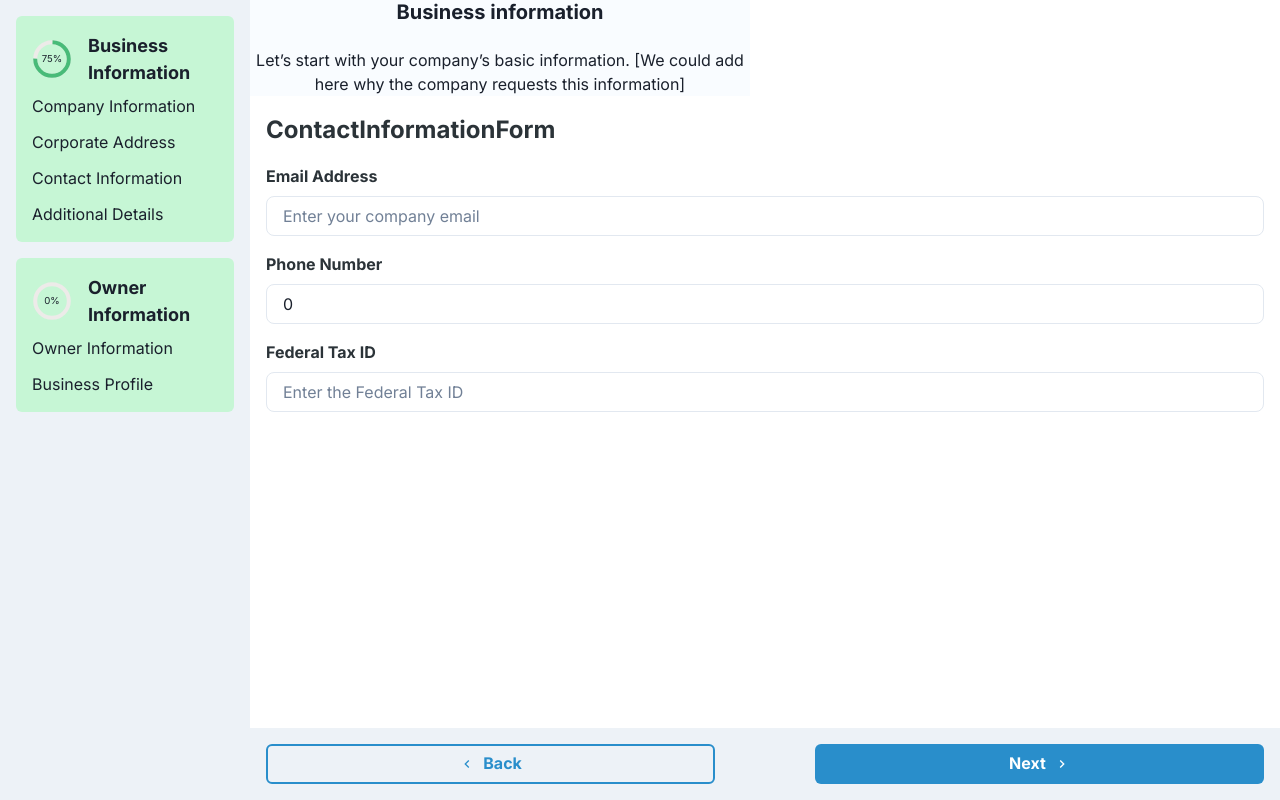
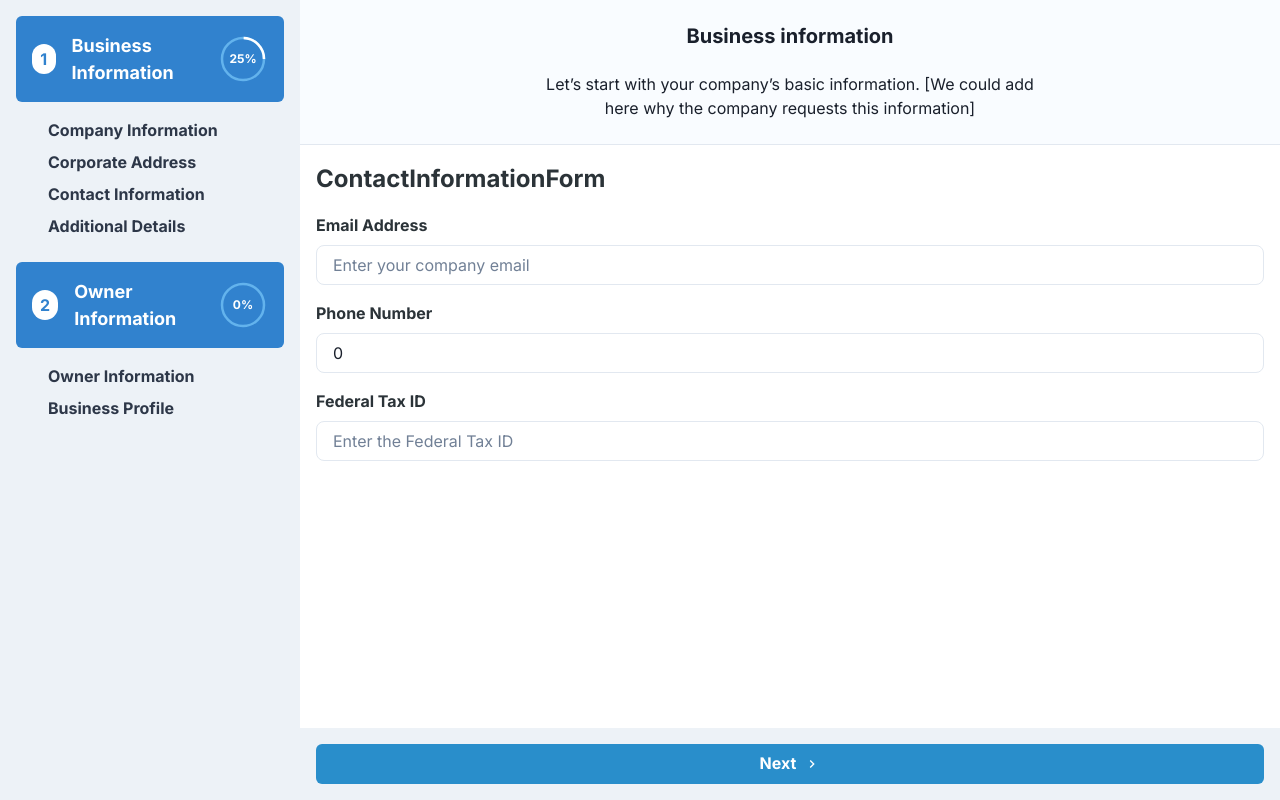
Before and after one commit to Elkinssm/forms-project, a React (Vite) app: page /company-information in a window 1280 px wide. Both pictures are taken after a click on the item "Contact Information". Built offline with nearby package versions, Linux system fonts and the light colour scheme.

Commit message:
Add animation

```diff
--- a/src/components/MainLayout/Main.tsx
+++ b/src/components/MainLayout/Main.tsx
@@ -1,17 +1,25 @@
 // Main.tsx
 import React, { useState, useRef, useEffect } from "react";
-import { Routes, Route, useNavigate, useLocation, Navigate } from "react-router-dom";
+import {
+  Routes,
+  Route,
+  useNavigate,
+  useLocation,
+  Navigate,
+} from "react-router-dom";
+import { motion, AnimatePresence } from "framer-motion";
+import { Box } from "@chakra-ui/react";
 import CompanyInformation from "../YourBusiness/CompanyInformationForm/CompanyInformationForm";
 import CorporateAddressForm from "../YourBusiness/CorporateAddressForm/CorporateAddressForm";
 import ContactInformationForm from "../YourBusiness/ContactInformationForm/ContactInformationForm";
 import AdditionalDetailsForm from "../YourBusiness/AdditionalDetailsForm/AdditionalDetailsForm";
 import OwnerInformationForm from "../OwnerInformation/OwnerInformationForm";
+import BusinessProfileForm from "../BusinessProfile/BusinessProfile";
 import NewForm2 from "../YourBusiness/CompanyInformationForm/CompanyInformationForm";
 import Sidebar from "../Sidebar/Sidebar";
 import Layout from "./Layout";
-import Header from "./Header";
 import Footer from "./Footer";
-import BusinessProfileForm from "../BusinessProfile/BusinessProfile";
+import FormHeader from "../FormComponents/FormHeader";
 
 const sections = [
   {
@@ -33,7 +41,7 @@ const sections = [
 ];
 
 const Main: React.FC = () => {
-  const [currentSection, setCurrentSection] = useState(0);
+  const [currentSectionIndex, setCurrentSectionIndex] = useState(0);
   const [sectionProgress, setSectionProgress] = useState<number[]>(
     sections.map(() => 0) // Inicializa el progreso de cada sección en 0%
   );
@@ -48,27 +56,29 @@ const Main: React.FC = () => {
       (subsection) => subsection.path === location.pathname
     );
     if (currentIndex !== -1) {
-      setCurrentSection(currentIndex);
-
-      // Calcular y actualizar el progreso de la sección correspondiente
-      const sectionIndex = Math.floor(
-        (currentIndex / flatSections.length) * sections.length
+      const sectionIndex = sections.findIndex((section) =>
+        section.subsections.some(
+          (subsection) => subsection.path === location.pathname
+        )
       );
-      updateSectionProgress(sectionIndex, currentIndex);
+      setCurrentSectionIndex(sectionIndex);
+      updateSectionProgress(sectionIndex);
     }
   }, [location.pathname]);
 
-  const updateSectionProgress = (
-    sectionIndex: number,
-    currentIndex: number
-  ) => {
+  const updateSectionProgress = (sectionIndex: number) => {
+    const section = sections[sectionIndex];
     const flatSections = sections.flatMap((section) => section.subsections);
-    const section = sections[sectionIndex];
-    const completedSubsections = flatSections.slice(
-      sectionIndex * section.subsections.length,
-      currentIndex + 1
-    ).length;
-    const progress = (completedSubsections / section.subsections.length) * 100;
+
+    const visitedCount = section.subsections.reduce((count, subsection) => {
+      if (location.pathname === subsection.path) {
+        return count + 1;
+      }
+      return count;
+    }, 0);
+
+    const progress = (visitedCount / section.subsections.length) * 100;
+
     setSectionProgress((prevProgress) => {
       const newProgress = [...prevProgress];
       newProgress[sectionIndex] = progress;
@@ -77,19 +87,24 @@ const Main: React.FC = () => {
   };
 
   const handleBack = () => {
-    if (currentSection > 0) {
-      setCurrentSection((prevSection) => prevSection - 1);
-      navigateToSection(currentSection - 1);
+    const flatSections = sections.flatMap((section) => section.subsections);
+    const currentIndex = flatSections.findIndex(
+      (subsection) => subsection.path === location.pathname
+    );
+    if (currentIndex > 0) {
+      const prevSectionIndex = currentIndex - 1;
+      navigate(flatSections[prevSectionIndex].path);
     }
   };
 
   const handleNext = () => {
-    if (
-      currentSection <
-      sections.flatMap((section) => section.subsections).length - 1
-    ) {
-      setCurrentSection((prevSection) => prevSection + 1);
-      navigateToSection(currentSection + 1);
+    const flatSections = sections.flatMap((section) => section.subsections);
+    const currentIndex = flatSections.findIndex(
+      (subsection) => subsection.path === location.pathname
+    );
+    if (currentIndex < flatSections.length - 1) {
+      const nextSectionIndex = currentIndex + 1;
+      navigate(flatSections[nextSectionIndex].path);
     }
   };
 
@@ -100,9 +115,8 @@ const Main: React.FC = () => {
     }
   };
 
-  const handleSectionClick = (index: number) => {
-    setCurrentSection(index);
-    navigateToSection(index);
+  const handleSectionClick = (sectionIndex: number) => {
+    navigateToSection(sectionIndex);
   };
 
   return (
@@ -115,79 +129,143 @@ const Main: React.FC = () => {
         />
       }
       header={
-        <Header
-          title={"Business information"}
-          description={
-            "Let’s start with your company’s basic information. [We could add here why the company requests this information]"
-          }
+        <Box
+          flex="0"
+          p={6}
+          bg="#F9FCFF"
+          display="flex"
+          justifyContent="center"
+          borderBottom="1px solid"
+          borderColor="gray.200"
+          zIndex={1}
+        >
+          <FormHeader
+            title="Business information"
+            description="Let’s start with your company’s basic information. [We could add here why the company requests this information]"
           />
+        </Box>
       }
       footer={
         <Footer
           onBack={handleBack}
           onNext={handleNext}
           formRef={formRef}
-          showBackButton={currentSection > 0}
-          isFirstPage={currentSection === 0}
+          showBackButton={currentSectionIndex > 0}
+          isFirstPage={currentSectionIndex === 0}
         />
       }
     >
-      <Routes>
+      <AnimatePresence mode="wait">
+        <Routes key={location.pathname} location={location}>
           <Route path="/" element={<Navigate to="/company-information" />} />
           <Route
             path="/company-information"
-          element={<CompanyInformation title="" formRef={formRef} />}
+            element={
+              <motion.div
+                initial={{ opacity: 0, y: 50 }}
+                animate={{ opacity: 1, y: 0 }}
+                exit={{ opacity: 0, y: -50 }}
+                transition={{ duration: 0.3 }}
+              >
+                <CompanyInformation title="" formRef={formRef} />
+              </motion.div>
+            }
           />
           <Route
             path="/corporate-address"
             element={
+              <motion.div
+                initial={{ opacity: 0, y: 50 }}
+                animate={{ opacity: 1, y: 0 }}
+                exit={{ opacity: 0, y: -50 }}
+                transition={{ duration: 0.3 }}
+              >
                 <CorporateAddressForm
                   formRef={formRef}
                   title="CorporateAddressForm"
                 />
+              </motion.div>
             }
           />
           <Route
             path="/contact-information"
             element={
+              <motion.div
+                initial={{ opacity: 0, y: 50 }}
+                animate={{ opacity: 1, y: 0 }}
+                exit={{ opacity: 0, y: -50 }}
+                transition={{ duration: 0.3 }}
+              >
                 <ContactInformationForm
                   formRef={formRef}
                   title="ContactInformationForm"
                 />
+              </motion.div>
             }
           />
           <Route
             path="/additional-details"
             element={
+              <motion.div
+                initial={{ opacity: 0, y: 50 }}
+                animate={{ opacity: 1, y: 0 }}
+                exit={{ opacity: 0, y: -50 }}
+                transition={{ duration: 0.3 }}
+              >
                 <AdditionalDetailsForm
                   formRef={formRef}
                   title="AdditionalDetailsForm"
                 />
+              </motion.div>
             }
           />
           <Route
             path="/owner-information"
             element={
+              <motion.div
+                initial={{ opacity: 0, y: 50 }}
+                animate={{ opacity: 1, y: 0 }}
+                exit={{ opacity: 0, y: -50 }}
+                transition={{ duration: 0.3 }}
+              >
                 <OwnerInformationForm
                   formRef={formRef}
                   title="OwnerInformationForm"
                 />
+              </motion.div>
             }
           />
           <Route
             path="/business-profile"
             element={
+              <motion.div
+                initial={{ opacity: 0, y: 50 }}
+                animate={{ opacity: 1, y: 0 }}
+                exit={{ opacity: 0, y: -50 }}
+                transition={{ duration: 0.3 }}
+              >
                 <BusinessProfileForm
                   formRef={formRef}
                   title="BusinessProfileForm"
                 />
+              </motion.div>
             }
           />
           <Route
             path="/new-form-2"
-          element={<NewForm2 formRef={formRef} title="NewForm2" />}
+            element={
+              <motion.div
+                initial={{ opacity: 0, y: 50 }}
+                animate={{ opacity: 1, y: 0 }}
+                exit={{ opacity: 0, y: -50 }}
+                transition={{ duration: 0.3 }}
+              >
+                <NewForm2 formRef={formRef} title="NewForm2" />
+              </motion.div>
+            }
           />
         </Routes>
+      </AnimatePresence>
     </Layout>
   );
 };
--- a/src/components/Sidebar/Sidebar.tsx
+++ b/src/components/Sidebar/Sidebar.tsx
@@ -8,6 +8,8 @@ import {
   ListItem,
   CircularProgress,
   CircularProgressLabel,
+  HStack,
+  Spacer,
 } from "@chakra-ui/react";
 import { Link } from "react-router-dom";
 
@@ -18,7 +20,7 @@ interface Section {
 
 interface SidebarProps {
   sections: Section[];
-  progressBySection: number[]; // Progreso por sección
+  progressBySection: number[];
   onSectionClick: (index: number) => void;
 }
 
@@ -28,35 +30,78 @@ const Sidebar: React.FC<SidebarProps> = ({
   onSectionClick,
 }) => {
   return (
-    <Box w="250px" p="4" bg="gray.100">
-      <VStack spacing={4} align="start">
+    <Box w="300px" p="4" bg="gray.100">
+      {" "}
+      {/* Ajusta el ancho fijo para el sidebar */}
+      <VStack spacing={6} align="start">
+        {" "}
+        {/* Espaciado entre secciones */}
         {sections.map((section, sectionIndex) => (
-          <Box
+          <VStack
             key={sectionIndex}
-            w="full"
-            bg="green.100"
-            p={4}
-            borderRadius="md"
+            align="start"
+            spacing={4} // Ajuste de espacio entre título y subsecciones
+            width="full"
           >
-            <Box display="flex" alignItems="center" mb={2}>
+            {/* Contenedor del título y progreso de la sección */}
+            <Box
+              display="flex"
+              alignItems="center"
+              justifyContent="space-between"
+              bg="blue.500"
+              borderRadius="md"
+              p={4}
+              height="auto"
+              w="full"
+              color="white"
+            >
+              <HStack spacing={4}>
+                <Box
+                  display="flex"
+                  alignItems="center"
+                  justifyContent="center"
+                  bg="white"
+                  borderRadius="full"
+                  boxSize="30px"
+                >
+                  <Text fontWeight="bold" color="blue.500">
+                    {sectionIndex + 1}
+                  </Text>
+                </Box>
+                <Text fontWeight="bold" fontSize="lg">
+                  {section.title}
+                </Text>
+              </HStack>
+              <Spacer />
               <CircularProgress
-                value={progressBySection[sectionIndex]} // Progreso por sección
-                size="40px"
-                color="green.400"
-                mr={4}
+                value={progressBySection[sectionIndex]}
+                size="50px"
+                color="white"
+                trackColor="blue.300"
+                display="flex"
+                alignItems="center"
+                justifyContent="center"
+                thickness="5px"
               >
-                <CircularProgressLabel>
+                <CircularProgressLabel
+                  fontSize="12px"
+                  color="white"
+                  fontWeight="bold"
+                >
                   {Math.round(progressBySection[sectionIndex])}%
                 </CircularProgressLabel>
               </CircularProgress>
-              <Text fontSize="lg" fontWeight="bold">
-                {section.title}
-              </Text>
             </Box>
-            <List spacing={3}>
+
+            {/* Lista de subsecciones */}
+            <List spacing={2} pl={8} w="full">
+              {" "}
+              {/* Ajusta el `pl` (padding left) para la indentación */}
               {section.subsections.map((subsection, subsectionIndex) => (
                 <ListItem
                   key={subsectionIndex}
+                  cursor="pointer" // Cambia el cursor para indicar que es clicable
+                  _hover={{ textDecoration: "underline" }} // Efecto hover para indicar interacción
                   onClick={() =>
                     onSectionClick(
                       sectionIndex * section.subsections.length +
@@ -64,11 +109,15 @@ const Sidebar: React.FC<SidebarProps> = ({
                     )
                   }
                 >
-                  <Link to={subsection.path}>{subsection.name}</Link>
+                  <Link to={subsection.path}>
+                    <Text color="gray.700" fontWeight="semibold">
+                      {subsection.name}
+                    </Text>
+                  </Link>
                 </ListItem>
               ))}
             </List>
-          </Box>
+          </VStack>
         ))}
       </VStack>
     </Box>
```
Lines whose indentation alone changed are shown as unchanged.
